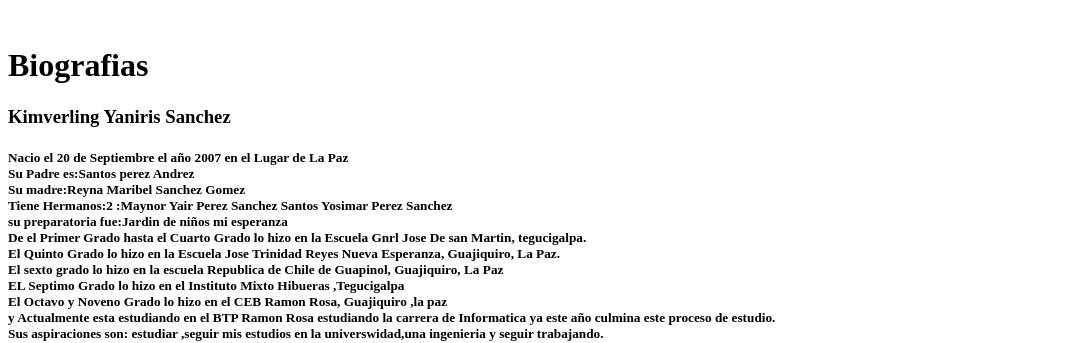
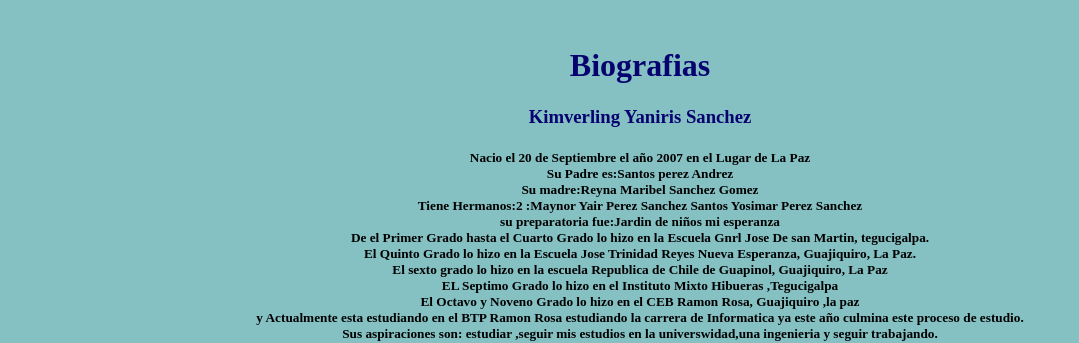
Before and after one commit to Informathe20/Informathe20, a plain HTML site: page com/com.html in a window 1280 px wide. Shown: the top 343 px of the page, without its empty margins (0-1079 px from the left). Drawn offline with Linux system fonts and the light colour scheme; files that its build step writes are made by us from their sources; a web font is replaced by a local one.

Commit message:
Update com.html

```diff
--- a/com/com.html
+++ b/com/com.html
@@ -4,7 +4,7 @@
     <meta charset="utf-8">
     <title>Grupo los ALFAS INS</title><br>
     <meta name="viewport" content="width=device-width, user-scalable=no, initial-scale=1.0, maximun-scale=1.0, minimun-scale=1.0">
-    <link rel="stylesheet" type="text/css" href="..\companeros\companeros.css">
+    <link rel="stylesheet" type="text/css" href="com/com.css">
     <link rel="stylesheet" href="fonts.css">
 
 </head>
```
